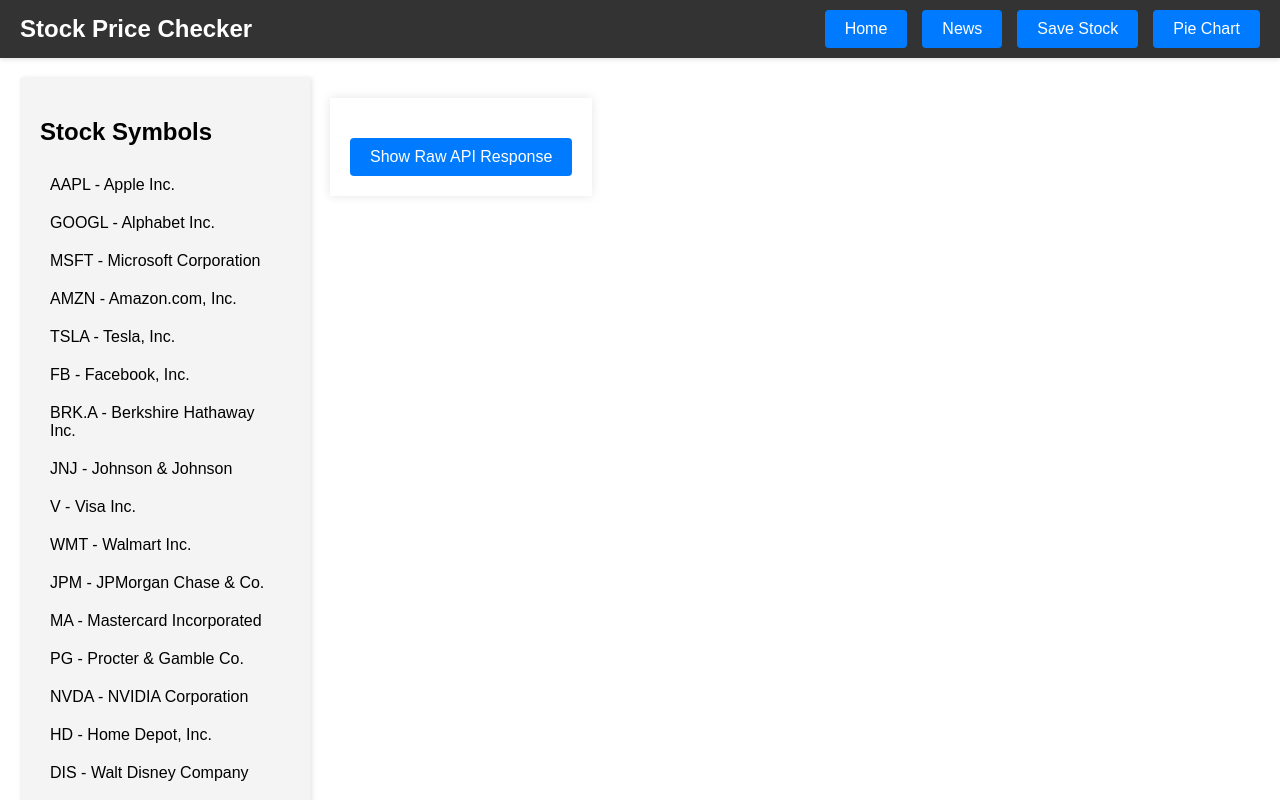
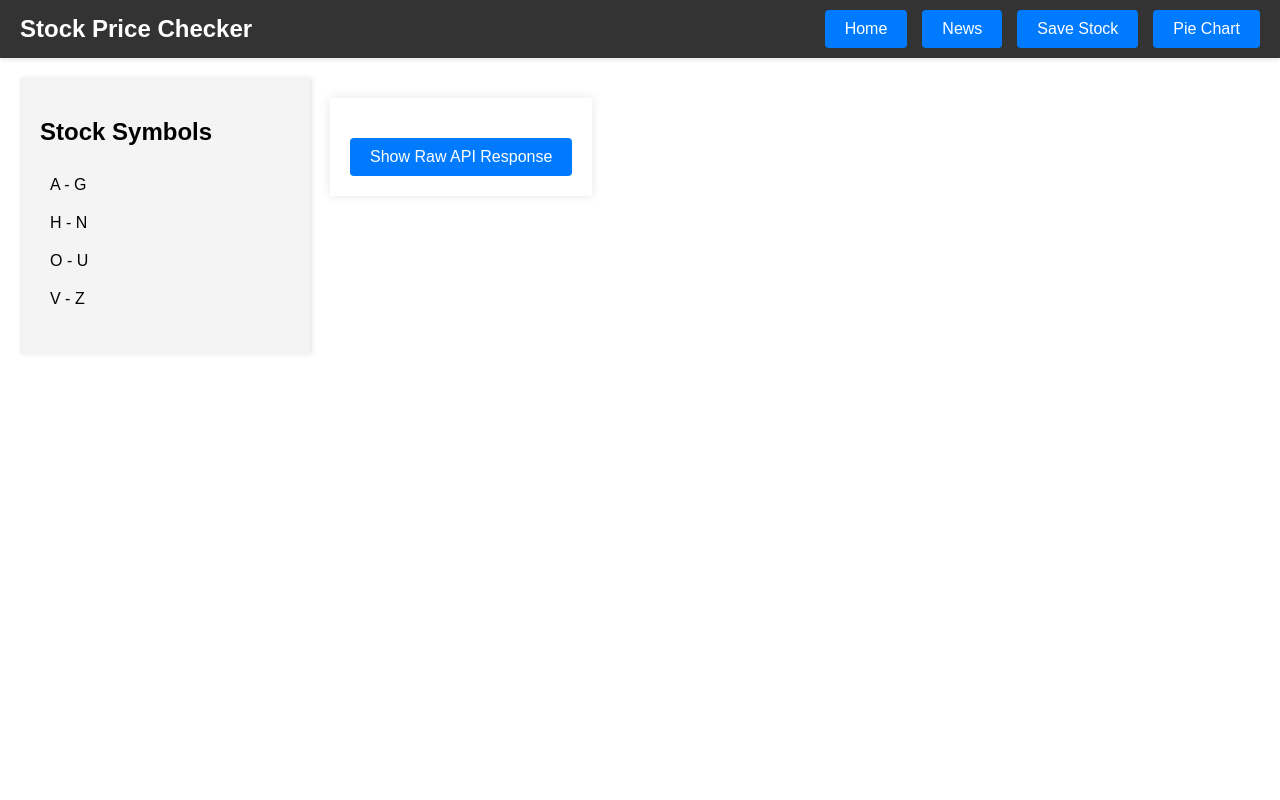
Before and after one commit to nusrat-ila/StockPrice_project, a React (Create React App) app: page / in a window 1280 px wide. Shown: the top 800 px of the page. Built offline with nearby package versions, Linux system fonts and the light colour scheme.

Commit message:
Sort stocks into alphabetical range

```diff
--- a/package.json
+++ b/package.json
@@ -10,9 +10,11 @@
     "chart.js": "^4.4.3",
     "react": "^18.3.1",
     "react-chartjs-2": "^5.2.0",
+    "react-collapsible": "^2.10.0",
     "react-dom": "^18.3.1",
     "react-router-dom": "^6.23.1",
     "react-scripts": "5.0.1",
+    "react-switch": "^7.0.0",
     "web-vitals": "^2.1.4"
   },
   "scripts": {
--- a/src/components/StockList.js
+++ b/src/components/StockList.js
@@ -1,5 +1,54 @@
 import React, { useState, useEffect } from 'react';
 import axios from 'axios';
+// import Switch from 'react-switch';
+import Collapsible from 'react-collapsible';
+
+// let sort_mode = 'name';
+// let checked = false;
+
+/* Return toggled state of the given sort mode:
+   'symbol' if it was 'name'
+   'name' if it was 'symbol'
+   'SortModeError' if it was none of these (should be treated as an error)
+*/
+// const toggleSortMode = () => {
+//   if (sort_mode === 'name')
+//     sort_mode = 'symbol';
+//   else if (sort_mode === 'symbol')
+//     sort_mode = 'name';
+//   else
+//     sort_mode = 'sortModeError';
+// }
+
+//Component for the sort mode switch
+// const SortModeSwitch = () => {
+//   return (
+//     <label>
+//       <span>Name</span>
+//       <Switch onChange={toggleSortMode} checked={checked} />
+//       <span>Symbol</span>
+//     </label>
+//   )
+// }
+
+const getSymbolsInRange = (symbols, range) => {
+  return symbols.filter((item) => {
+    return item.symbol.match(range) ? true : false;
+  })
+}
+
+const CollapsableStockSublist = ({ onSelect, symbols, trigger }) => {
+  return (<Collapsible trigger={trigger}>
+      <ul>
+        {symbols.map((item, index) => (
+          <li key={index} onClick={() => onSelect(item.symbol)}>
+            {item.symbol} - {item.name}
+          </li>
+        ))}
+      </ul>
+  </Collapsible>);
+
+}
 
 const StockList = ({ onSelect }) => {
   const [symbols, setSymbols] = useState([]);
@@ -20,6 +69,7 @@ const StockList = ({ onSelect }) => {
 
     fetchStockSymbols();
   }, []);
+  console.log(`Symbols in A - G: ${getSymbolsInRange(symbols, /^[A-Ga-g]/)}`)
 
   return (
     <div className="stock-list">
@@ -27,11 +77,34 @@ const StockList = ({ onSelect }) => {
       {loading && <p>Loading...</p>}
       {error && <p>{error}</p>}
       <ul>
-        {symbols.map((item, index) => (
-          <li key={index} onClick={() => onSelect(item.symbol)}>
-            {item.symbol} - {item.name}
-          </li>
-        ))}
+        <li>
+          <CollapsableStockSublist
+            onSelect={onSelect}
+            symbols={getSymbolsInRange(symbols, /^[A-Ga-g]/)}
+            trigger='A - G'
+          />
+        </li>
+        <li>
+          <CollapsableStockSublist
+            onSelect={onSelect}
+            symbols={getSymbolsInRange(symbols, /^[H-Nh-n]/)}
+            trigger='H - N'
+          />
+        </li>
+        <li>
+          <CollapsableStockSublist
+            onSelect={onSelect}
+            symbols={getSymbolsInRange(symbols, /^[O-Uo-u]/)}
+            trigger='O - U'
+          />
+        </li>
+        <li>
+          <CollapsableStockSublist
+            onSelect={onSelect}
+            symbols={getSymbolsInRange(symbols, /^[V-Zv-z]/)}
+            trigger='V - Z'
+          />
+        </li>
       </ul>
     </div>
   );
```
Also changed, not shown: 1 other file (tests, documents, lock files or other folders).
